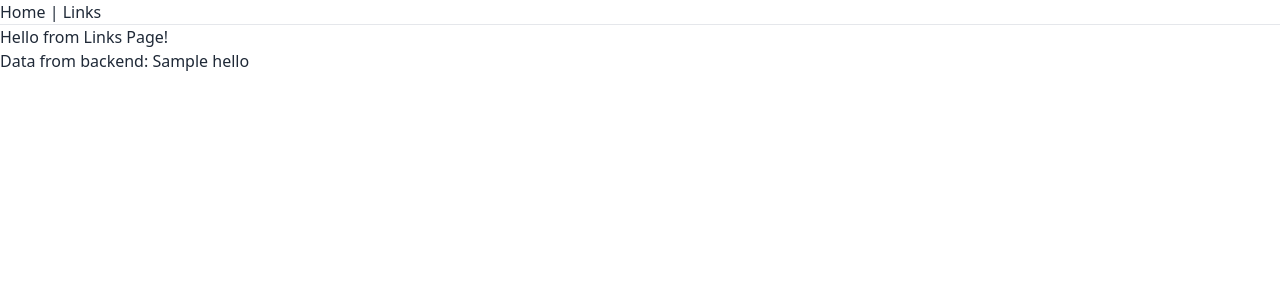
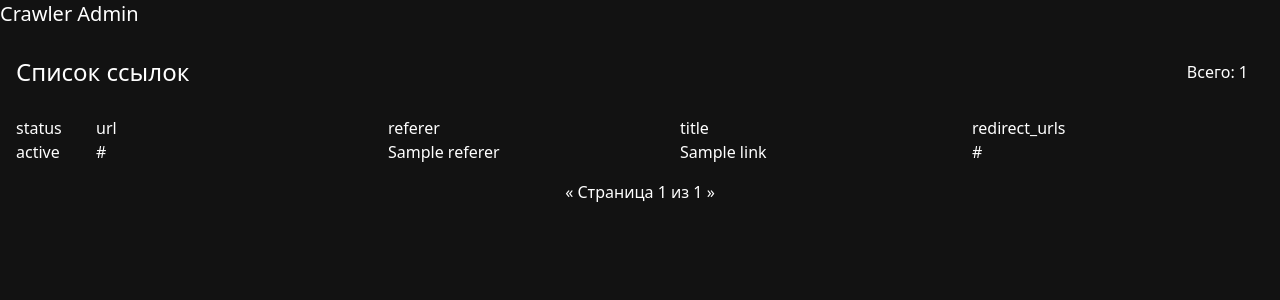
Before and after one commit to vlad1kudelko/open-ahrefs-admin, a FastAPI app: template app/templates/links/list.html in a window 1280 px wide. Shown: the top 300 px of the page. Run offline with FastAPI, Linux system fonts and the light colour scheme; the template is opened without the code that fills it: most values are stand-ins (such as "Sample title", 1, 10 or a date in 2020); parts of the project's set-up code (start-up, migrations or seed data) failed here and were passed over; some libraries are stand-ins or nearby versions.

Commit message:
front_links

```diff
--- a/app/templates/base.html
+++ b/app/templates/base.html
@@ -1,17 +1,21 @@
 <!DOCTYPE html>
-<html>
+<html lang="ru" data-theme="black">
     <head>
-        <title>My App</title>
+        <title>Admin Panel</title>
         <meta charset="utf-8">
-        <link href="https://cdn.jsdelivr.net/npm/daisyui@4.6.0/dist/full.min.css" rel="stylesheet" type="text/css" />
-        <script src="https://cdn.tailwindcss.com"></script>
-        <meta name="viewport" content="width=device-width">
+        <link href="https://cdn.jsdelivr.net/npm/daisyui@5" rel="stylesheet" type="text/css" />
+        <link href="https://cdn.jsdelivr.net/npm/daisyui@5/themes.css" rel="stylesheet" type="text/css" />
+        <script src="https://cdn.jsdelivr.net/npm/@tailwindcss/browser@4"></script>
     </head>
-    <body>
-        <nav>
-            <a href="/">Home</a> | <a href="/links">Links</a>
-        </nav>
-        <hr>
-        {% block content %}{% endblock %}
+    <body class="bg-base-300">
+        <div class="navbar bg-base-100">
+            <div class="flex-1">
+                <a class="btn btn-ghost text-xl text-primary">Crawler Admin</a>
+            </div>
+        </div>
+
+        <main class="p-4">
+            {% block content %}{% endblock %}
+        </main>
     </body>
 </html>
--- a/app/templates/links/list.html
+++ b/app/templates/links/list.html
@@ -1,6 +1,52 @@
 {% extends "base.html" %}
 
 {% block content %}
-    <h1>Hello from Links Page!</h1>
-    <p>Data from backend: {{ hello }}</p>
+<div class="card bg-base-100">
+    <div class="card-body">
+        <div class="flex justify-between items-center mb-4">
+            <h2 class="card-title text-2xl">Список ссылок</h2>
+            <div class="badge badge-secondary p-4">Всего: {{ total_count }}</div>
+        </div>
+
+        <div class="overflow-x-auto">
+            <table class="table table-zebra table-xs table-fixed w-full">
+                <thead>
+                    <tr class="bg-base-200">
+                        <td class="w-20">status</td>
+                        <td>url</td>
+                        <td>referer</td>
+                        <td>title</td>
+                        <td>redirect_urls</td>
+                    </tr>
+                </thead>
+                <tbody>
+                    {% for link in links %}
+                    <tr>
+                        <td>{{ link.status }}</td>
+                        <td>{{ link.url }}</td>
+                        <td>{{ link.referer }}</td>
+                        <td>{{ link.title or "—" }}</td>
+                        <td>{{ link.redirect_urls }}</td>
+                    </tr>
+                    {% endfor %}
+                </tbody>
+            </table>
+        </div>
+
+        <div class="flex justify-center mt-4">
+            <div class="join">
+                {# Кнопка Назад #}
+                <a href="?page={{ page - 1 }}&size={{ size }}"
+                   class="join-item btn {% if page <= 1 %}btn-disabled{% endif %}">«</a>
+
+                {# Текущая страница #}
+                <button class="join-item btn btn-active">Страница {{ page }} из {{ total_pages }}</button>
+
+                {# Кнопка Вперед #}
+                <a href="?page={{ page + 1 }}&size={{ size }}"
+                   class="join-item btn {% if page >= total_pages %}btn-disabled{% endif %}">»</a>
+            </div>
+        </div>
+    </div>
+</div>
 {% endblock %}
```
